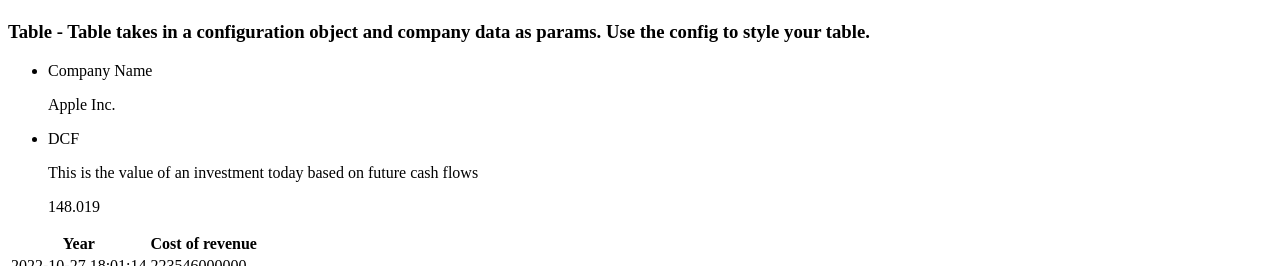
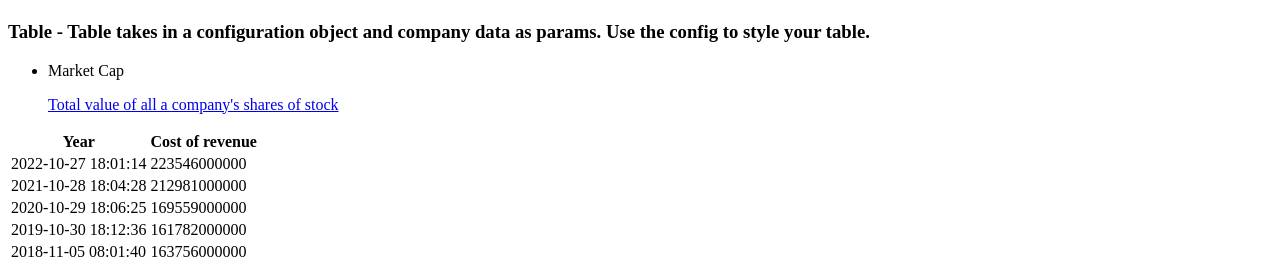
Before and after one commit to Zengoozz/FinShark, a React (Create React App) app in the folder front-end/: page /design-guide in a window 1280 px wide. Shown: the part 462-728 px from the top of the page. Built offline with nearby package versions, Linux system fonts and the light colour scheme; the HTML template or start-up script is replaced by a standard one.

Commit message:
CompanyProfile

```diff
--- a/front-end/src/Components/Company/CompanyDashboard.tsx
+++ b/front-end/src/Components/Company/CompanyDashboard.tsx
@@ -6,10 +6,11 @@
 import { Outlet } from "react-router-dom";
 
 interface Props {
-   children: React.ReactNode
+   children: React.ReactNode;
+   ticker: string;
 }
 
-const CompanyDashboard = ({children}: Props) => {
+const CompanyDashboard = ({children, ticker}: Props) => {
    return (
       <div className="relative md:ml-64 bg-blueGray-100 w-full">
          <div className="relative pt-20 pb-32 bg-lightBlue-500">
@@ -19,7 +20,7 @@
                      {children}
                   </div>
                   <div className="flex flex-wrap">
-                     <Outlet />
+                     <Outlet context={ticker}/>
                   </div>
                </div>
             </div>
--- a/front-end/src/Components/Company/CompanyProfile.tsx
+++ b/front-end/src/Components/Company/CompanyProfile.tsx
@@ -1,10 +1,96 @@
+import { useOutletContext } from "react-router";
+import { CompanyKeyMetrics } from "../../Types/Company";
+import { useEffect, useState } from "react";
+import { getKeyMetrics } from "../../api";
+import RatioList from "../RatioList";
 
 interface Props {}
 
+const tableConfig = [
+   {
+      label: "Market Cap",
+      render: (company: CompanyKeyMetrics) => company.marketCapTTM,
+      subTitle: "Total value of all a company's shares of stock",
+   },
+   {
+      label: "Current Ratio",
+      render: (company: CompanyKeyMetrics) => company.currentRatioTTM,
+      subTitle: "Measures the companies ability to pay short term debt obligations",
+   },
+   {
+      label: "Return On Equity",
+      render: (company: CompanyKeyMetrics) => company.roeTTM,
+      subTitle:
+         "Return on equity is the measure of a company's net income divided by its shareholder's equity",
+   },
+   {
+      label: "Return On Assets",
+      render: (company: CompanyKeyMetrics) => company.returnOnTangibleAssetsTTM,
+      subTitle:
+         "Return on assets is the measure of how effective a company is using its assets",
+   },
+   {
+      label: "Free Cashflow Per Share",
+      render: (company: CompanyKeyMetrics) => company.freeCashFlowPerShareTTM,
+      subTitle:
+         "Return on assets is the measure of how effective a company is using its assets",
+   },
+   {
+      label: "Book Value Per Share TTM",
+      render: (company: CompanyKeyMetrics) => company.bookValuePerShareTTM,
+      subTitle:
+         "Book value per share indicates a firm's net asset value (total assets - total liabilities) on per share basis",
+   },
+   {
+      label: "Divdend Yield TTM",
+      render: (company: CompanyKeyMetrics) => company.dividendYieldTTM,
+      subTitle: "Shows how much a company pays each year relative to stock price",
+   },
+   {
+      label: "Capex Per Share TTM",
+      render: (company: CompanyKeyMetrics) => company.capexPerShareTTM,
+      subTitle:
+         "Capex is used by a company to aquire, upgrade, and maintain physical assets",
+   },
+   {
+      label: "Graham Number",
+      render: (company: CompanyKeyMetrics) => company.grahamNumberTTM,
+      subTitle:
+         "This is the upperbouind of the price range that a defensive investor should pay for a stock",
+   },
+   {
+      label: "PE Ratio",
+      render: (company: CompanyKeyMetrics) => company.peRatioTTM,
+      subTitle:
+         "This is the upperbouind of the price range that a defensive investor should pay for a stock",
+   },
+];
+
 const CompanyProfile = (props: Props) => {
-  return (
-    <div>CompanyProfile</div>
-  )
-}
+   const ticker = useOutletContext<string>();
+   const [companyData, setCompanyData] = useState<CompanyKeyMetrics>();
+   useEffect(() => {
+      const getCompanyKeyMetrics = async () => {
+         const response = await getKeyMetrics(ticker);
+         setCompanyData(response?.data[0]);
+      };
+      getCompanyKeyMetrics();
+      // eslint-disable-next-line react-hooks/exhaustive-deps
+   }, []);
+   return (
+      <>
+         {companyData ? (
+            <>
+               <RatioList
+                  data={companyData}
+                  config={tableConfig}
+               />
+            </>
+         ) : (
+            <>Loading...</>
+         )}
+      </>
+   );
+};
 
-export default CompanyProfile
+export default CompanyProfile;
--- a/front-end/src/Components/RatioList.tsx
+++ b/front-end/src/Components/RatioList.tsx
@@ -1,51 +1,36 @@
-import { TestDataCompany } from "../assets/TestData";
+type Props = {
+   config: any;
+   data: any;
+};
 
-type Props = {};
-
-const data = TestDataCompany[0];
-
-type Company = typeof data;
-
-const Configs = [
-   {
-      label: "Company Name",
-      render: (company: Company) => company.companyName,
-   },
-   {
-      label: "DCF",
-      render: (company: Company) => company.dcf,
-      subTitle: "This is the value of an investment today based on future cash flows",
-   },
-];
-
-const RatioList = (props: Props) => {
-   const renderedTile = Configs.map((tile) => {
+const RatioList = ({ config, data }: Props) => {
+   const renderedTile = config.map((tile: any) => {
       return (
-         <li className="py-3 sm:py-4">
+         <li className="py-6 sm:py-6">
             <div className="flex items-center space-x-4">
                <div className="flex-1 min-w-0">
                   <p className="text-sm font-medium text-gray-900 truncate">
                      {tile.label}
                   </p>
                   <p className="text-sm text-gray-500 truncate">
-                     {/* <a
+                     <a
                         href="/cdn-cgi/l/email-protection"
                         className="__cf_email__"
                         data-cfemail="17727a767e7b57607e7973646372653974787a"
-                     > */}
+                     >
                         {tile.subTitle && tile.subTitle}
-                     {/* </a> */}
+                     </a>
                   </p>
-                  <div className="inline-flex items-center text-base font-semibold text-gray-900">
-                     {tile.render(data)}
-                  </div>
+               </div>
+               <div className="inline-flex items-center text-base font-semibold text-gray-900">
+                  {tile.render(data)}
                </div>
             </div>
          </li>
       );
    });
    return (
-      <div className="bg-white shadow rounded-lg mb-4 p-4 sm:p-6 h-full">
+      <div className="bg-white shadow rounded-lg ml-4 mt-4 mb-4 p-4 sm:p-6 h-full">
          <ul className="divide-y divide-gray-200">{renderedTile}</ul>
       </div>
    );
--- a/front-end/src/Pages/CompanyPage.tsx
+++ b/front-end/src/Pages/CompanyPage.tsx
@@ -35,7 +35,7 @@
          {companyProfile ? (
             <div className="w-full relative flex ct-docs-disable-sidebar-content overflow-x-hidden">
                <Sidebar />
-               <CompanyDashboard>
+               <CompanyDashboard ticker={ticker!}>
                   <Tile title="Company Profile" subtitle={companyProfile.companyName}/>
                </CompanyDashboard>
             </div>
--- a/front-end/src/Pages/DesignPage.tsx
+++ b/front-end/src/Pages/DesignPage.tsx
@@ -1,8 +1,16 @@
 import RatioList from "../Components/RatioList";
 import Table from "../Components/Table";
+import { testIncomeStatementData } from "../assets/TestData";
 
 interface Props {}
 
+const Config = [
+   {
+     label: "Market Cap",
+     render: (company: any) => company.marketCapTTM,
+     subTitle: "Total value of all a company's shares of stock",
+   }
+];
 const DesignPage = (props: Props) => {
    return (
       <>
@@ -14,7 +22,7 @@
             Table - Table takes in a configuration object and company data as params. Use
             the config to style your table.
          </h3>
-         <RatioList />
+         <RatioList data={testIncomeStatementData} config={Config}/>
          <Table />
       </>
    );
--- a/front-end/src/api.tsx
+++ b/front-end/src/api.tsx
@@ -1,5 +1,5 @@
 import axios from "axios";
-import { CompanyProfile, CompanySearch } from "./Types/Company";
+import { CompanyKeyMetrics, CompanyProfile, CompanySearch } from "./Types/Company";
 
 interface SearchResponse {
    data: CompanySearch[];
@@ -32,3 +32,12 @@
       console.log("error message:", e.message);
    }
 };
+
+export const getKeyMetrics = async (query: string) => {
+   try{
+      const data = await axios.get<CompanyKeyMetrics[]>(`https://financialmodelingprep.com/api/v3/key-metrics-ttm//${query}?apikey=${process.env["REACT_APP_API_KEY"]}`);
+      return data;
+   }catch(e: any){
+      console.log("error message:", e.message);
+   }
+}
```
Also changed, not shown: front-end/src/Types/Company.d.ts (+63 -0 lines).
